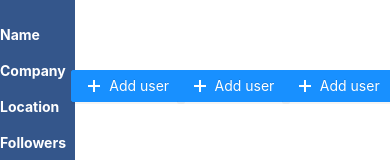
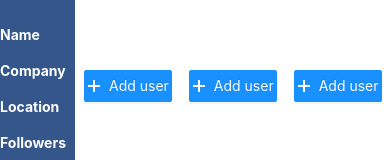
Before and after one commit to kabilansakthivelu/github-profile, a React (Create React App) app: page /compare in a window 390 px wide. Shown: the part 255-415 px from the top of the page. Built offline with nearby package versions, Linux system fonts and the light colour scheme.

Commit message:
Applied styling for mobile view

```diff
--- a/public/index.html
+++ b/public/index.html
@@ -24,7 +24,7 @@
       work correctly both with client-side routing and a non-root public URL.
       Learn how to configure a non-root public URL by running `npm run build`.
     -->
-    <title>React App</title>
+    <title>Github Profile</title>
   </head>
   <body>
     <noscript>You need to enable JavaScript to run this app.</noscript>
--- a/src/Components/Compare/Compare.css
+++ b/src/Components/Compare/Compare.css
@@ -69,11 +69,14 @@
 }
 @media screen and (max-width: 576px){
     .userAvatar{
-        width: 130px !important;
-        height: 130px !important;
+        width: 80px !important;
+        height: 80px !important;
     }
     .singleUser{
-        padding-left: 10px;
-        padding-right: 10px;
+        padding-left: 8px;
+        padding-right: 8px;
+    }
+    .addUserBtn{
+        padding: 2px !important;
     }
 }
--- a/src/Components/Compare/Compare.js
+++ b/src/Components/Compare/Compare.js
@@ -93,7 +93,7 @@ const Compare = () => {
                 return (
                   <div className="singleUser" key={index}>
                   <div className="emptyUser">
-                    <Button type="primary" icon={<PlusOutlined />} onClick={addUser}>
+                    <Button type="primary" icon={<PlusOutlined />} onClick={addUser} className="addUserBtn">
                       Add user
                     </Button>
                     </div>
```
